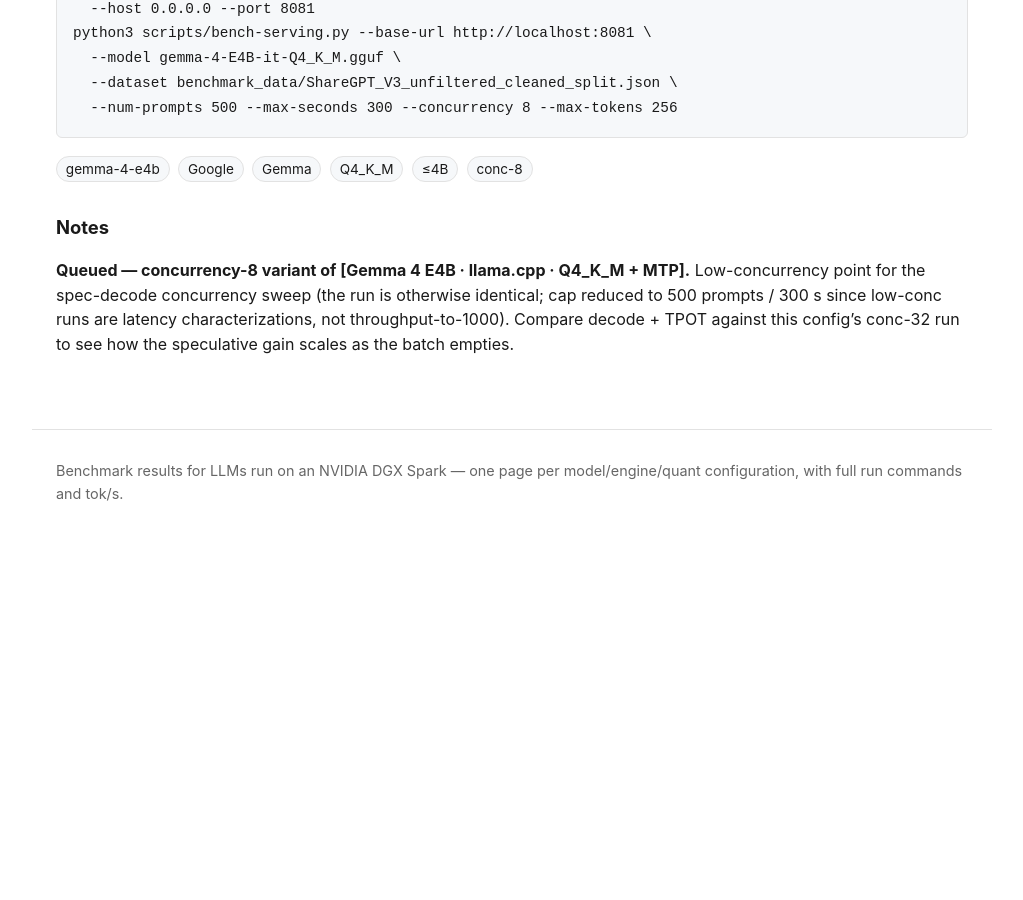
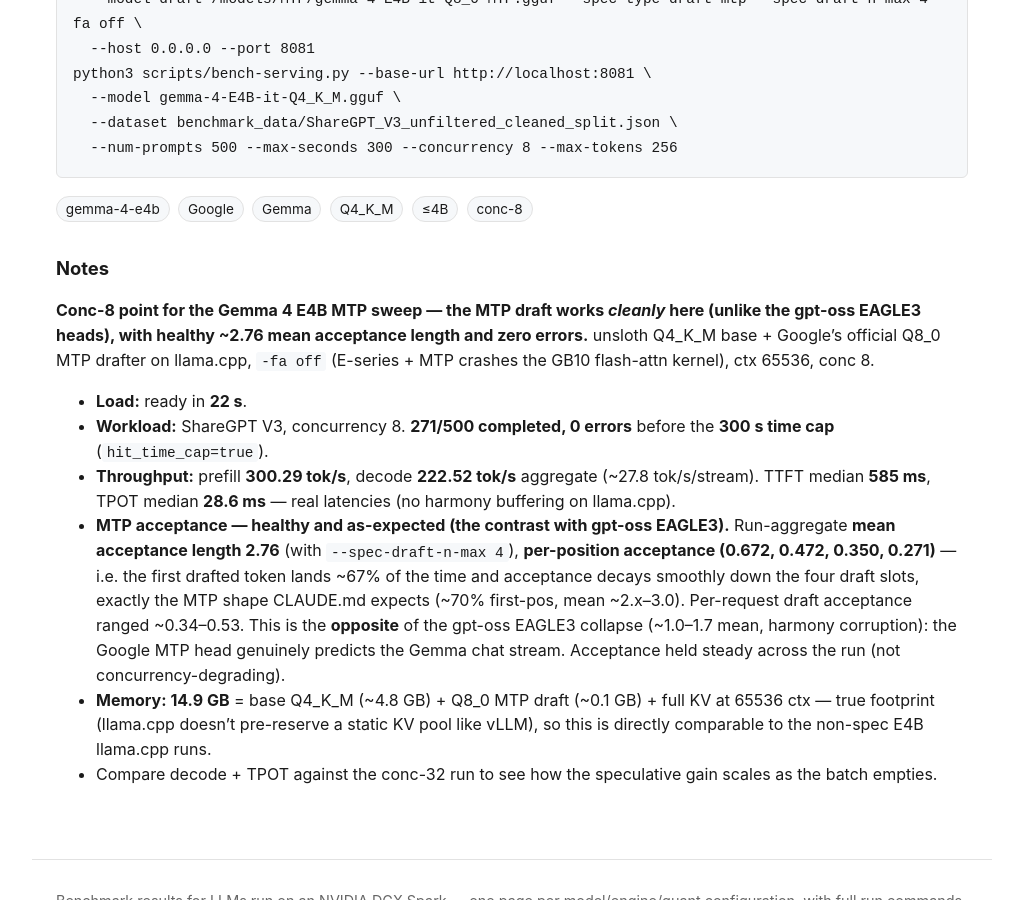
Before and after one commit to yjsoon/autobench, a Jekyll site: the page built from _configs/gemma-4-e4b-it-llamacpp-mtp-c8.md, in a window 1280 px wide and 900 px high, scrolled down 1196 px. Shown: the whole window, without its empty margins (128-1151 px from the left). Built offline with Jekyll 4.4.1, drawn with Linux system fonts in a browser that asks for light colours; before the commit the page ends 1764 px from its top, so only the background shows below that; some of the changed text lies outside the part shown.

Commit message:
Bench: gemma-4-E4B llama.cpp MTP conc-8 (decode 222 tok/s agg, MTP accept-len 2.76, 0 errors)
Co-Authored-By: Claude Opus 4.8 <noreply@anthropic.com>
Claude-Session: https://claude.ai/code/session_01ENGfH67zetzXPvsJ5zgMQP

```diff
--- a/_configs/gemma-4-e4b-it-llamacpp-mtp-c8.md
+++ b/_configs/gemma-4-e4b-it-llamacpp-mtp-c8.md
@@ -15,13 +15,13 @@ modalities: [text]
 mm_served: false
 concurrency: 8
 tags: [gemma-4-e4b, Google, Gemma, Q4_K_M, ≤4B, conc-8]
-status: pending
-prefill_toks:
-decode_toks:
-mem_gb:
-mem_source:
-measured_on:
-completed_at:
+status: done
+prefill_toks: 300.29
+decode_toks: 222.52
+mem_gb: 14.90
+mem_source: system MemAvailable delta (10s sampling) — base Q4_K_M + Q8_0-MTP draft, full KV at 65536 ctx
+measured_on: 2026-06-22
+completed_at: 2026-06-22 23:59 +08
 run_command: |
   # ghcr.io/ggml-org/llama.cpp:full-cuda build 9744. NOTE: -fa off (flash-attn) is REQUIRED here —
   # the E-series + MTP draft crashes the GB10 flash-attn kernel (ggml-cuda/fattn.cu:110 fatal error)
@@ -37,4 +37,25 @@ run_command: |
     --num-prompts 500 --max-seconds 300 --concurrency 8 --max-tokens 256
 ---
 
-**Queued — concurrency-8 variant of [Gemma 4 E4B · llama.cpp · Q4_K_M + MTP].** Low-concurrency point for the spec-decode concurrency sweep (the run is otherwise identical; cap reduced to 500 prompts / 300 s since low-conc runs are latency characterizations, not throughput-to-1000). Compare decode + TPOT against this config's conc-32 run to see how the speculative gain scales as the batch empties.
+**Conc-8 point for the Gemma 4 E4B MTP sweep — the MTP draft works *cleanly* here (unlike the gpt-oss
+EAGLE3 heads), with healthy ~2.76 mean acceptance length and zero errors.** unsloth Q4_K_M base +
+Google's official Q8_0 MTP drafter on llama.cpp, `-fa off` (E-series + MTP crashes the GB10 flash-attn
+kernel), ctx 65536, conc 8.
+
+- **Load:** ready in **22 s**.
+- **Workload:** ShareGPT V3, concurrency 8. **271/500 completed, 0 errors** before the **300 s time cap**
+  (`hit_time_cap=true`).
+- **Throughput:** prefill **300.29 tok/s**, decode **222.52 tok/s** aggregate (~27.8 tok/s/stream). TTFT
+  median **585 ms**, TPOT median **28.6 ms** — real latencies (no harmony buffering on llama.cpp).
+- **MTP acceptance — healthy and as-expected (the contrast with gpt-oss EAGLE3).** Run-aggregate
+  **mean acceptance length 2.76** (with `--spec-draft-n-max 4`), **per-position acceptance
+  (0.672, 0.472, 0.350, 0.271)** — i.e. the first drafted token lands ~67% of the time and acceptance
+  decays smoothly down the four draft slots, exactly the MTP shape CLAUDE.md expects (~70% first-pos,
+  mean ~2.x–3.0). Per-request draft acceptance ranged ~0.34–0.53. This is the **opposite** of the
+  gpt-oss EAGLE3 collapse (~1.0–1.7 mean, harmony corruption): the Google MTP head genuinely predicts
+  the Gemma chat stream. Acceptance held steady across the run (not concurrency-degrading).
+- **Memory: 14.9 GB** = base Q4_K_M (~4.8 GB) + Q8_0 MTP draft (~0.1 GB) + full KV at 65536 ctx — true
+  footprint (llama.cpp doesn't pre-reserve a static KV pool like vLLM), so this is directly comparable to
+  the non-spec E4B llama.cpp runs.
+- Compare decode + TPOT against the conc-32 run to see how the speculative gain scales as the batch
+  empties.
```
